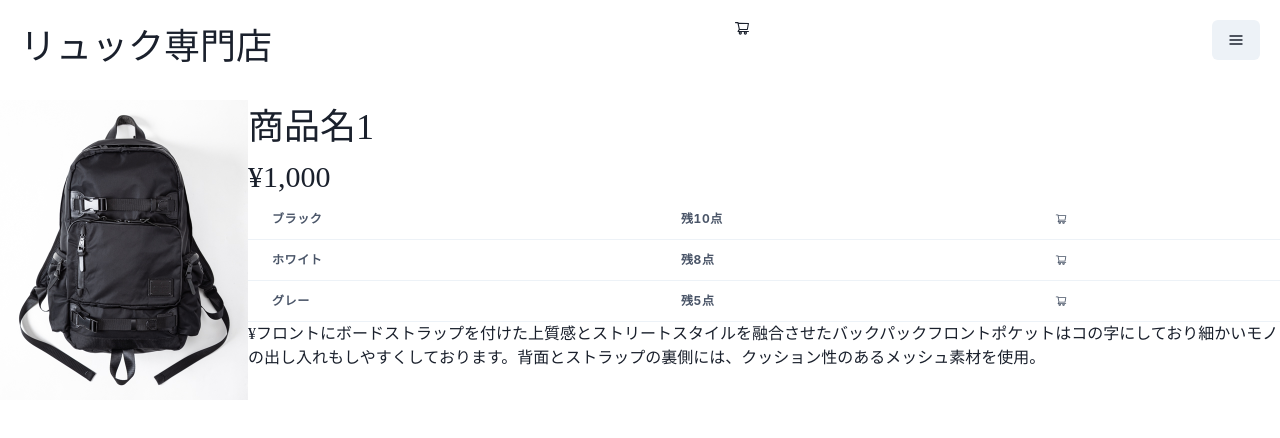
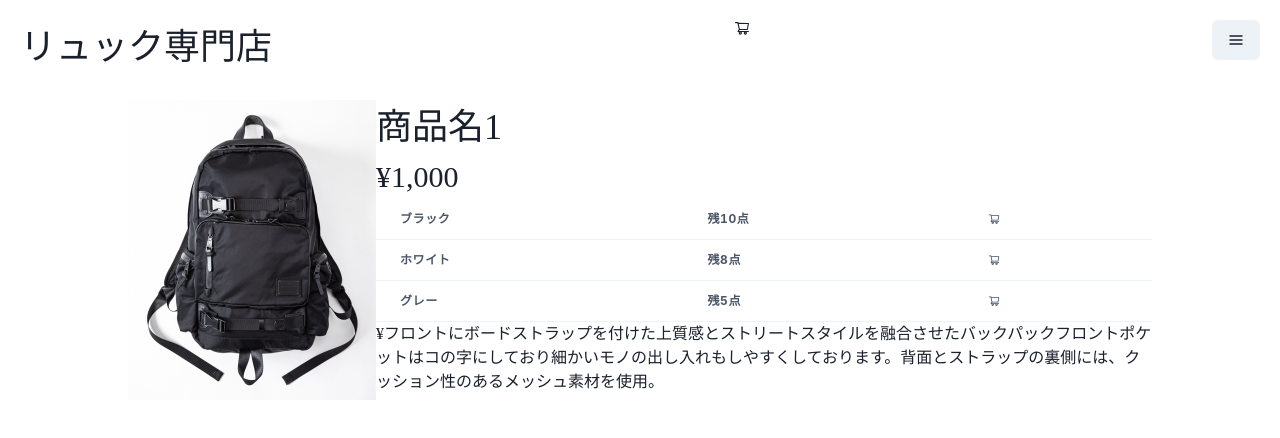
Before and after one commit to mami0709/EC_site, a Next.js app: page /recomend/1 in a window 1280 px wide. Shown: the top 438 px of the page. Built offline with nearby package versions, Linux system fonts and the light colour scheme.

Commit message:
中央寄せ

```diff
--- a/pages/recomend/[id].tsx
+++ b/pages/recomend/[id].tsx
@@ -24,7 +24,7 @@ const Test: NextPage = () => {
 	return (
 		<div>
       <Tab />
-      <Center paddingTop={"100px"}  width="100%">
+      <Center paddingTop={"100px"}  width="80%" margin= "0px auto">
 				<Box display={"flex"}>
 					{/* eslint-disable-next-line jsx-a11y/alt-text */}
 					<Image src={`../${result?.image}`} boxSize='300px' objectFit='cover' />
```
